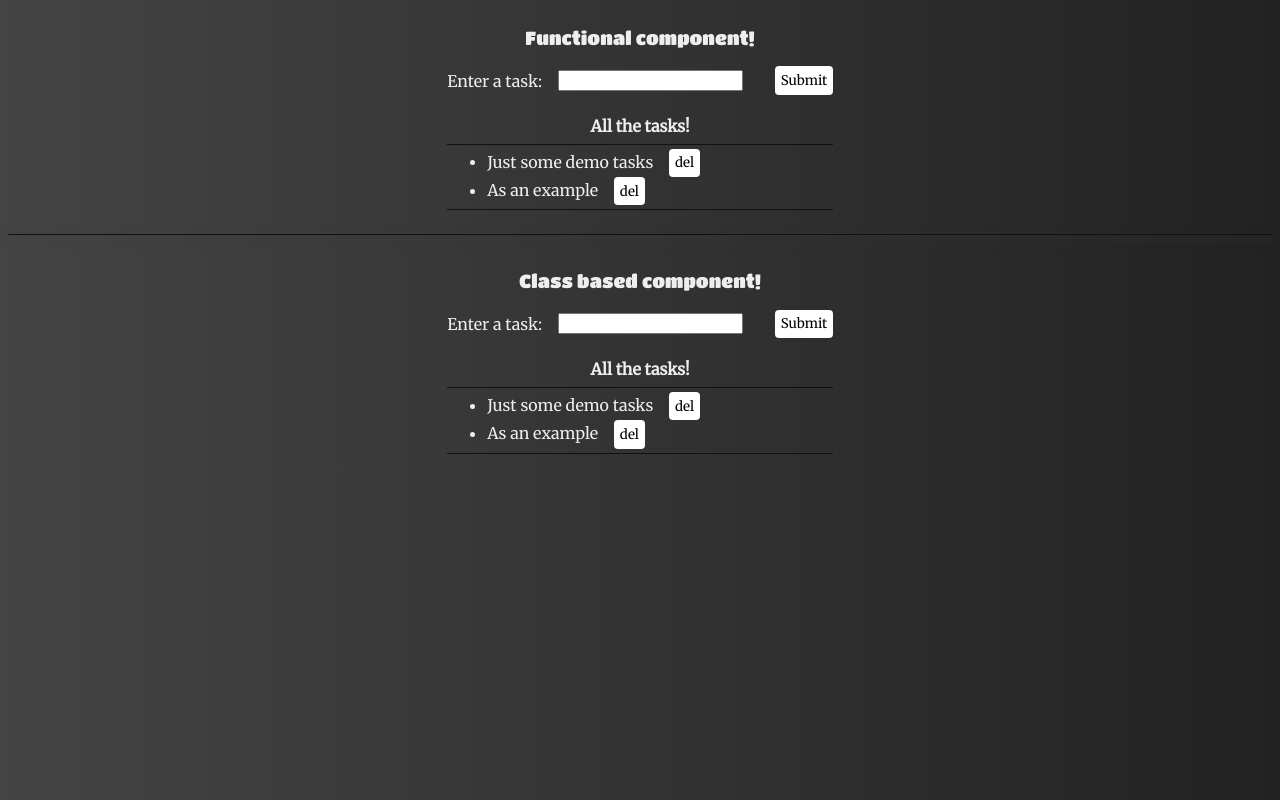
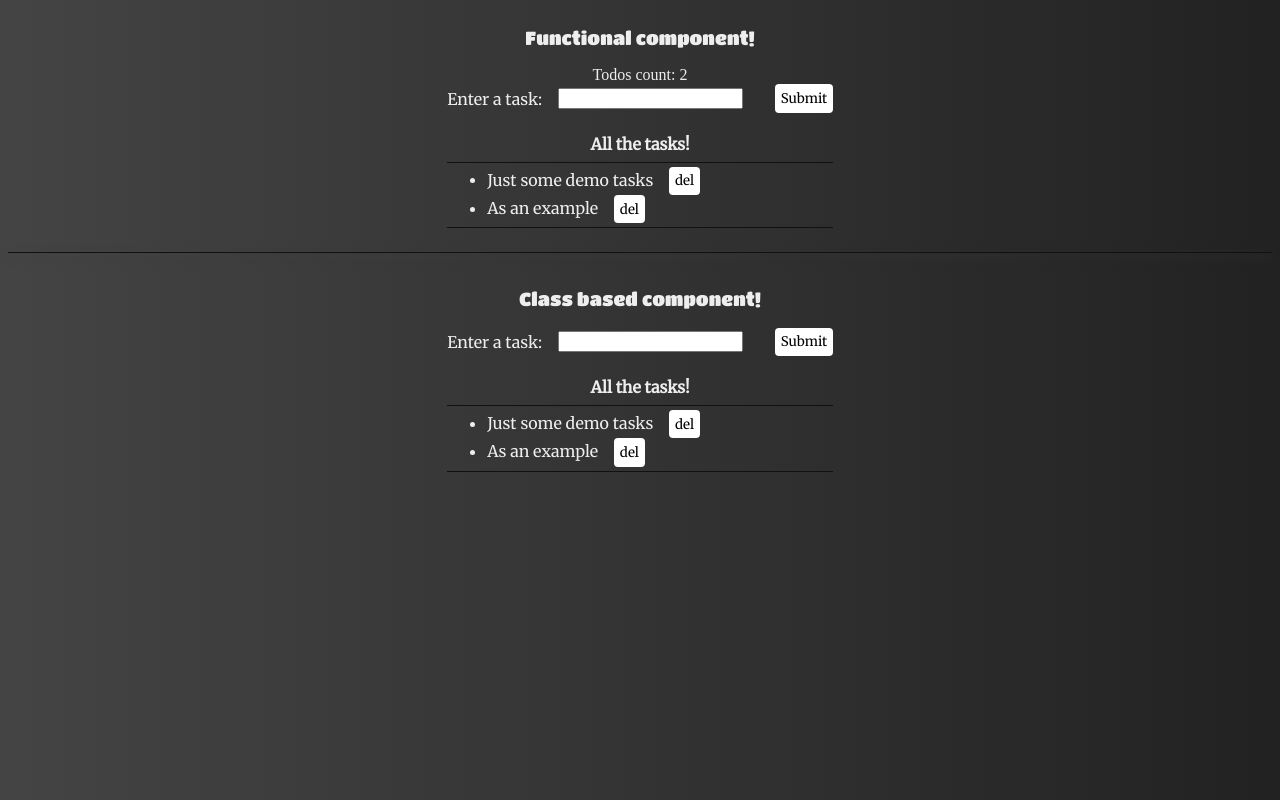
Before and after one commit to FlagonDragon/class-components, a React (Vite) app: page / in a window 1280 px wide. Built offline with nearby package versions, Linux system fonts and the light colour scheme.

Commit message:
add functional count display

```diff
--- a/src/components/FunctionalInput.jsx
+++ b/src/components/FunctionalInput.jsx
@@ -1,4 +1,11 @@
 import React, { useState } from 'react';
+
+function DisplayCount({count}) {
+
+  return(
+    <div>Todos count: {count}</div>
+  )
+}
 
 const FunctionalInput = ({ name }) => {
   /*
@@ -25,9 +32,20 @@ const FunctionalInput = ({ name }) => {
     setTodos(newTodos);
   };
 
+  const todosCount = () => {
+    let count = 0;
+
+    todos.forEach(todo => {
+      count +=1;
+    });
+
+    return count;
+  };
+
   return (
     <section>
       <h3>{name}</h3>
+      <DisplayCount count={todosCount()}></DisplayCount>
       {/* The input field to enter To-Do's */}
       <form onSubmit={handleSubmit}>
         <label htmlFor="task-entry">Enter a task: </label>
```
